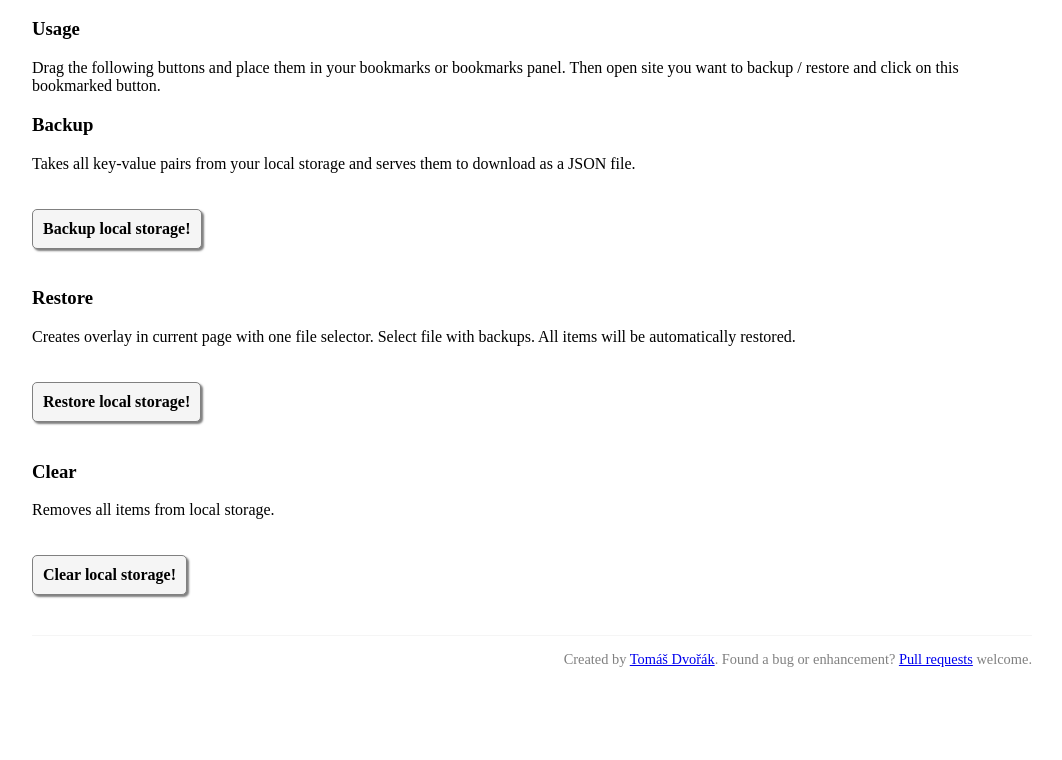
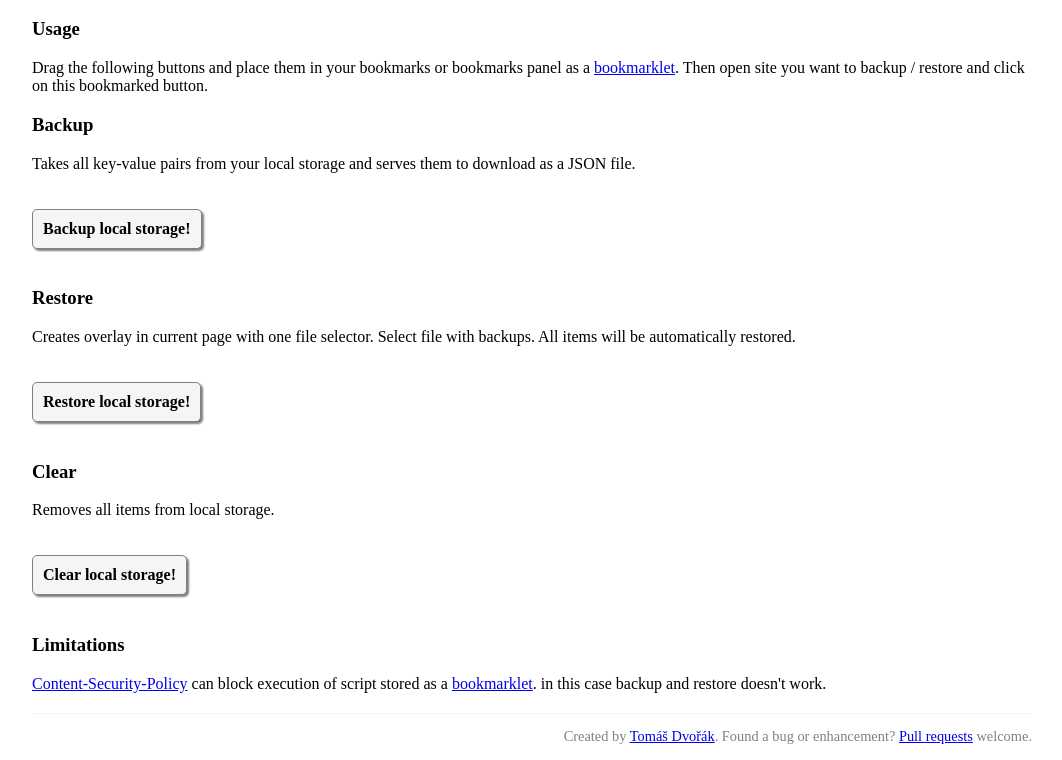
Before and after one commit to todvora/localstorage-backup, a plain HTML site: page index.html in a window 1280 px wide. Shown: the part 48-808 px from the top of the page, without its empty margins (108-1170 px from the left). Drawn offline with Linux system fonts and the light colour scheme.

Commit message:
readme & limitations description

```diff
--- a/index.html
+++ b/index.html
@@ -14,7 +14,7 @@
 
         <h3>Usage</h3>
         <p>
-          Drag the following buttons and place them in your bookmarks or bookmarks panel. Then open site you want to backup / restore and click on this bookmarked button.
+          Drag the following buttons and place them in your bookmarks or bookmarks panel as a <a href="https://en.wikipedia.org/wiki/Bookmarklet">bookmarklet</a>. Then open site you want to backup / restore and click on this bookmarked button.
         </p>
 
         <h3>Backup</h3>
@@ -35,8 +35,10 @@
         </p>
         <a class="btn" data-function="localStorageClear" href="#">Clear local storage!</a>
 
+        <h3>Limitations</h3>
+        <a href="https://en.wikipedia.org/wiki/Content_Security_Policy">Content-Security-Policy</a> can block execution of script stored as a <a href="https://en.wikipedia.org/wiki/Bookmarklet">bookmarklet</a>. in this case backup and restore doesn't work.
         <div id="footer">
-            <p>Created by <a href="http://www.tomas-dvorak.cz">Tomáš Dvořák</a>. Found a bug or enhancement? <a href="https://github.com/todvora/">Pull requests</a> welcome.
+            <p>Created by <a href="http://www.tomas-dvorak.cz">Tomáš Dvořák</a>. Found a bug or enhancement? <a href="https://github.com/todvora/localstorage-backup">Pull requests</a> welcome.
             </p>
         </div>
     </div>
```
Also changed, not shown: 1 other file.
